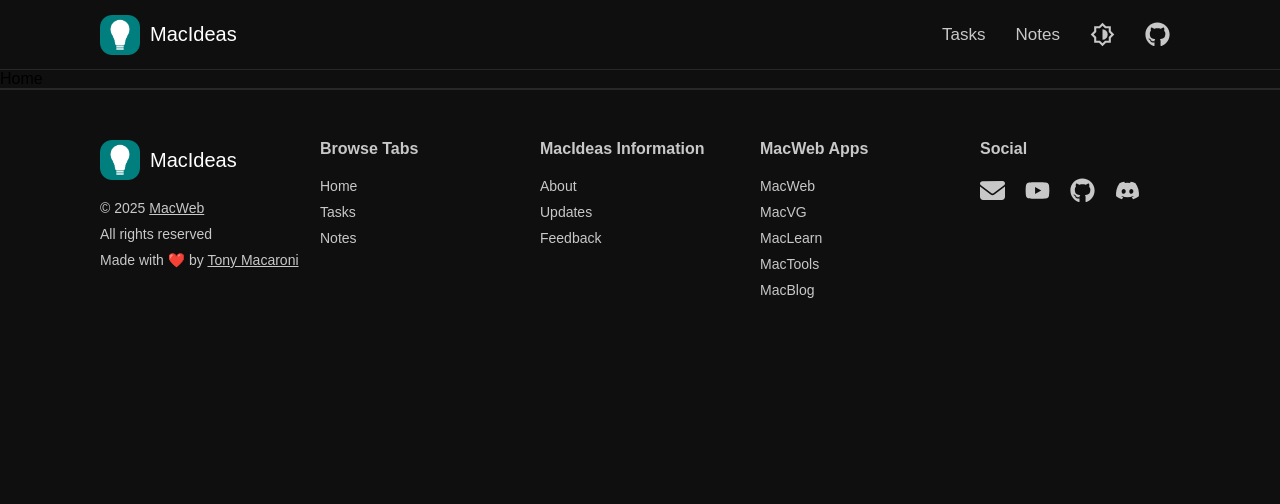
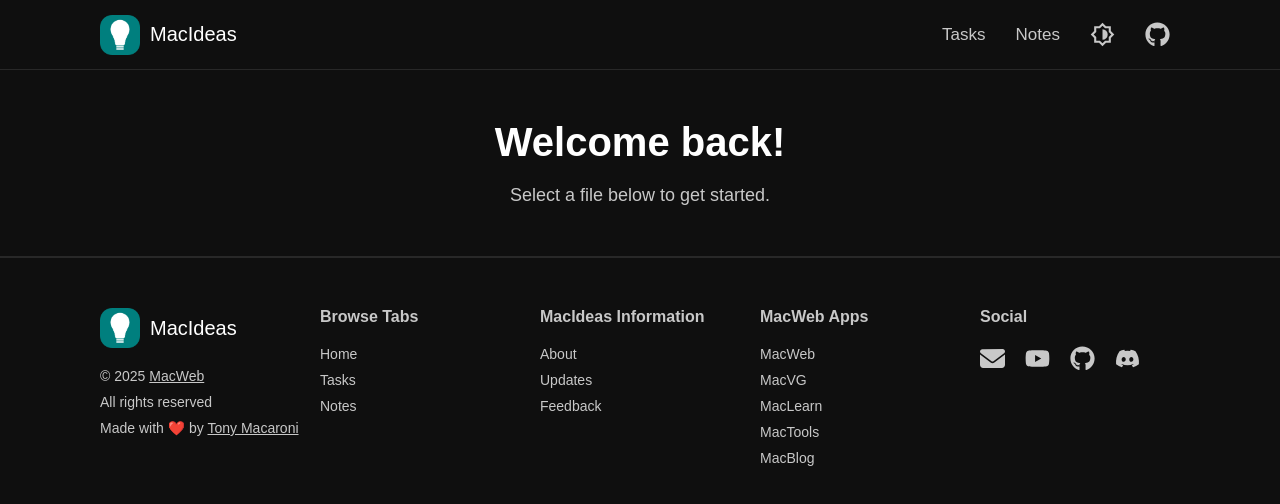
Before and after one commit to Mac-Web/macideas, a React (Vite) app: page / in a window 1280 px wide. Shown: the top 504 px of the page. Built offline with nearby package versions, Linux system fonts and the light colour scheme; a web font is replaced by a local one.

Commit message:
Added page files and some styling

```diff
--- a/src/App.jsx
+++ b/src/App.jsx
@@ -1,5 +1,7 @@
 import { HashRouter, Routes, Route } from "react-router";
 import Home from "./pages/Home";
+import Tasks from "./pages/Tasks";
+import Notes from "./pages/Notes";
 import Nav from "./components/Nav";
 import Footer from "./components/Footer";
 
@@ -9,6 +11,8 @@ function App() {
       <Nav />
       <Routes>
         <Route path="/" element={<Home />} />
+        <Route path="/tasks" element={<Tasks />} />
+        <Route path="/notes" element={<Notes />} />
       </Routes>
       <Footer />
     </HashRouter>
--- /dev/null
+++ b/src/pages/Home.css
@@ -0,0 +1,21 @@
+.wrap {
+    padding-inline: 100px;
+}
+
+.hero {
+    display: flex;
+    flex-direction: column;
+    padding-block: 50px;
+    align-items: center;
+    gap: 20px;
+}
+
+.hero-title {
+    color: var(--primary-text);
+    font-size: 40px;
+}
+
+.hero-description {
+    color: var(--secondary-text);
+    font-size: 18px;
+}
--- a/src/pages/Home.jsx
+++ b/src/pages/Home.jsx
@@ -1,5 +1,14 @@
+import "./Home.css";
+
 function Home() {
-  return <div>Home</div>;
+  return (
+    <div className="wrap">
+      <div className="hero">
+        <h1 className="hero-title">Welcome back!</h1>
+        <p className="hero-description">Select a file below to get started.</p>
+      </div>
+    </div>
+  );
 }
 
 export default Home;
--- /dev/null
+++ b/src/pages/Notes.jsx
@@ -0,0 +1,10 @@
+function Notes() {
+  return (
+    <div>
+      <title>Notes | MacIdeas</title>
+      Notes
+    </div>
+  );
+}
+
+export default Notes;
--- /dev/null
+++ b/src/pages/Tasks.jsx
@@ -0,0 +1,10 @@
+function Tasks() {
+  return (
+    <div>
+      <title>Tasks | MacIdeas</title>
+      Tasks
+    </div>
+  );
+}
+
+export default Tasks;
```
